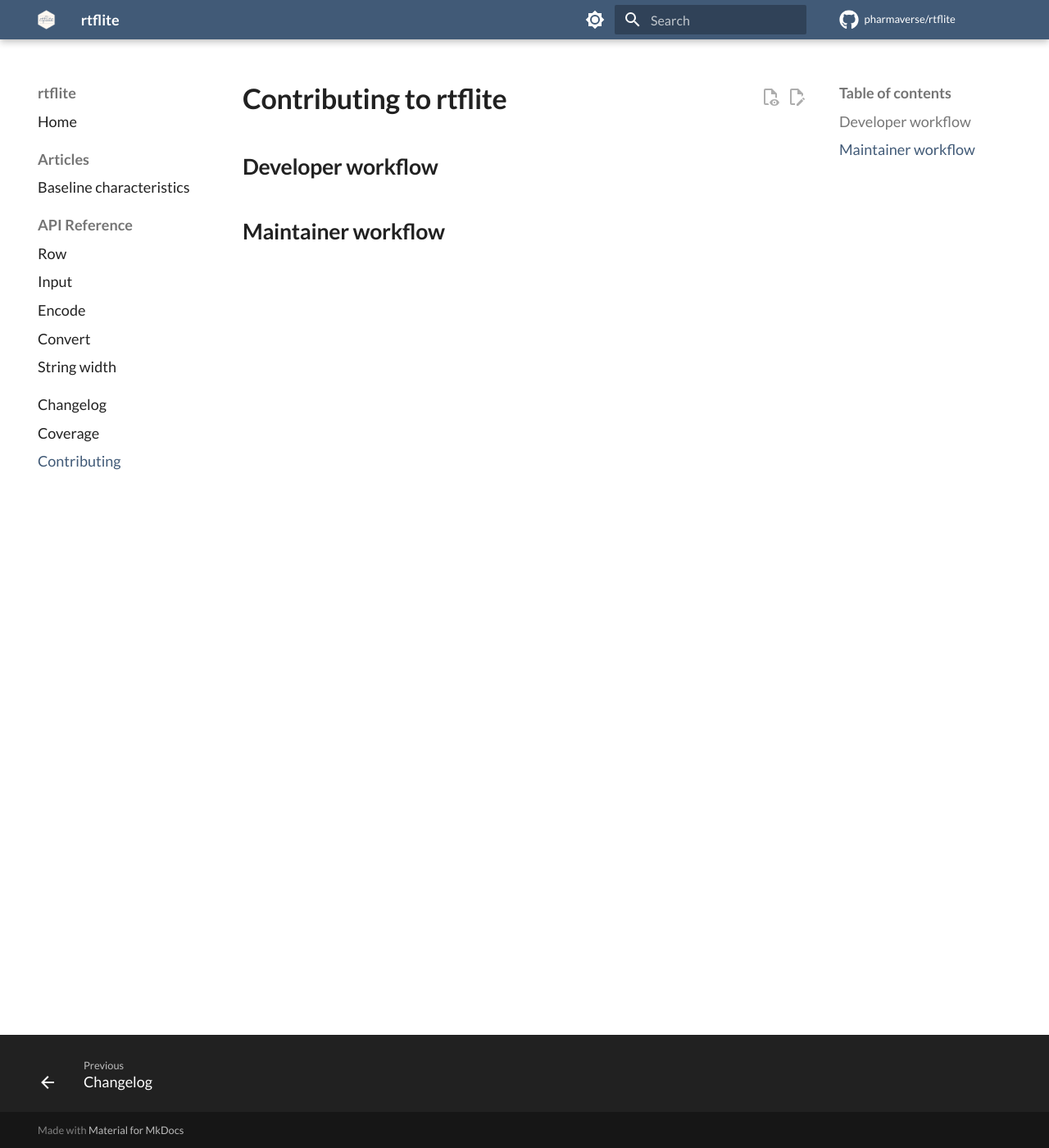
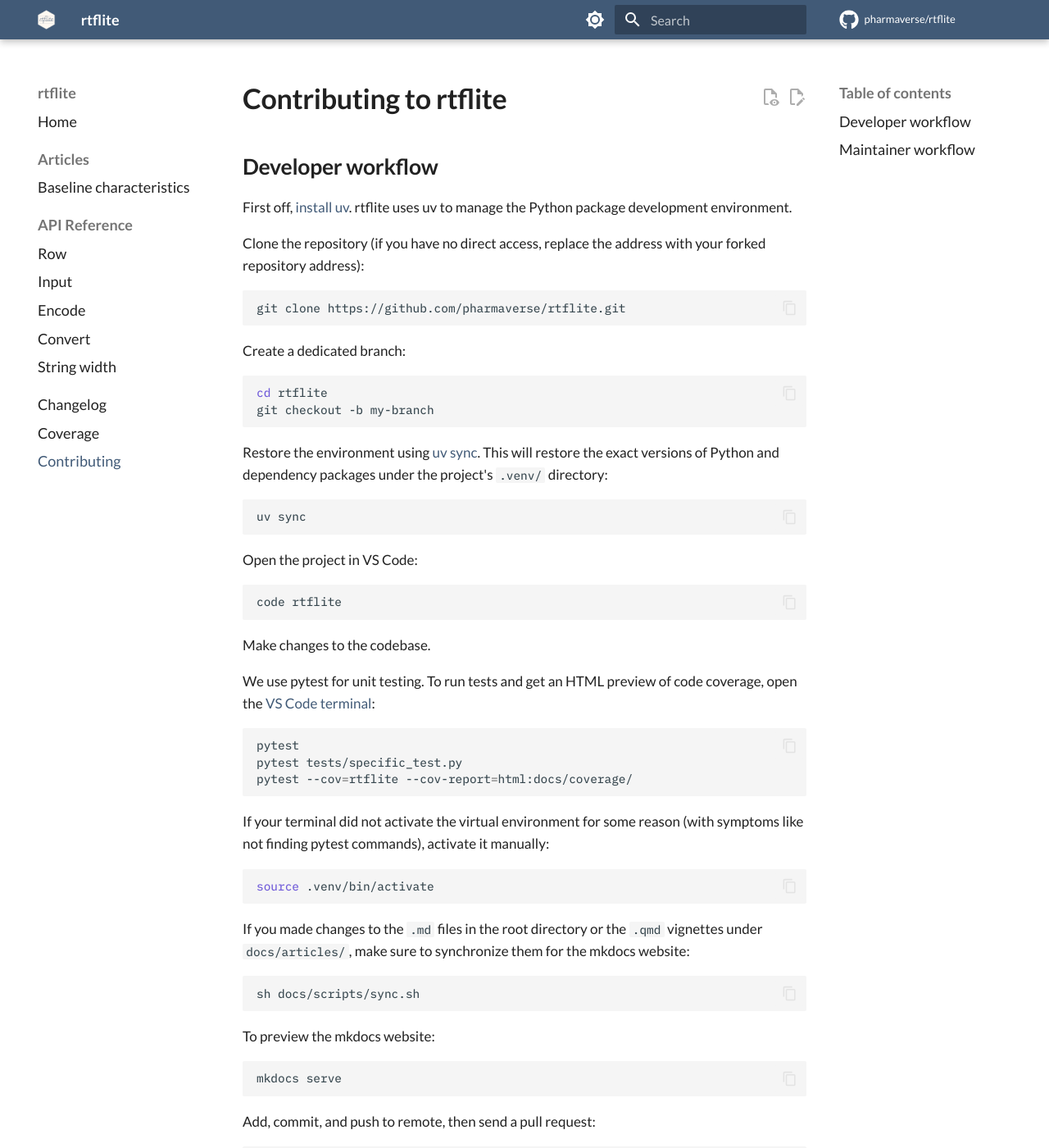
Before and after one commit to pharmaverse/rtflite, an MkDocs documentation site: the page built from docs/contributing.md, in a window 1280 px wide and 1400 px high. Shown: the whole window at 82% size. Built offline with MkDocs 1.6.1 and Material for MkDocs 9.7.7, drawn with Linux system fonts in a browser that asks for light colours; comment, search, counter and statistics services are not loaded; some of the changed text lies outside the part shown.

Commit message:
Add contributing guide content

````diff
--- a/docs/contributing.md
+++ b/docs/contributing.md
@@ -2,4 +2,104 @@
 
 ## Developer workflow
 
+First off, [install uv](https://docs.astral.sh/uv/getting-started/installation/).
+rtflite uses uv to manage the Python package development environment.
+
+Clone the repository (if you have no direct access, replace the address with
+your forked repository address):
+
+```bash
+git clone https://github.com/pharmaverse/rtflite.git
+```
+
+Create a dedicated branch:
+
+```bash
+cd rtflite
+git checkout -b my-branch
+```
+
+Restore the environment using
+[uv sync](https://docs.astral.sh/uv/concepts/projects/sync/).
+This will restore the exact versions of Python and dependency packages
+under the project's `.venv/` directory:
+
+```bash
+uv sync
+```
+
+Open the project in VS Code:
+
+```bash
+code rtflite
+```
+
+Make changes to the codebase.
+
+We use pytest for unit testing. To run tests and get an HTML preview of
+code coverage, open the
+[VS Code terminal](https://code.visualstudio.com/docs/terminal/basics):
+
+```bash
+pytest
+pytest tests/specific_test.py
+pytest --cov=rtflite --cov-report=html:docs/coverage/
+```
+
+If your terminal did not activate the virtual environment for some reason
+(with symptoms like not finding pytest commands), activate it manually:
+
+```bash
+source .venv/bin/activate
+```
+
+If you made changes to the `.md` files in the root directory or the
+`.qmd` vignettes under `docs/articles/`, make sure to synchronize them
+for the mkdocs website:
+
+```bash
+sh docs/scripts/sync.sh
+```
+
+To preview the mkdocs website:
+
+```bash
+mkdocs serve
+```
+
+Add, commit, and push to remote, then send a pull request:
+
+```bash
+git add -A
+git commit -m "Your commit message"
+git push origin my-branch
+```
+
 ## Maintainer workflow
+
+Update local uv version:
+
+```bash
+uv self update
+```
+
+Update `uv.lock` file regularly:
+
+```bash
+uv sync --quiet
+uv lock --upgrade
+uv sync
+```
+
+Pin a newer Python version in `.python-version` when appropriate:
+
+```bash
+uv python pin 3.y.z
+```
+
+Publish on PyPI (maintainer token required):
+
+```bash
+uv build
+uv publish
+```
````
Also changed, not shown: CONTRIBUTING.md (+100 -0 lines).
